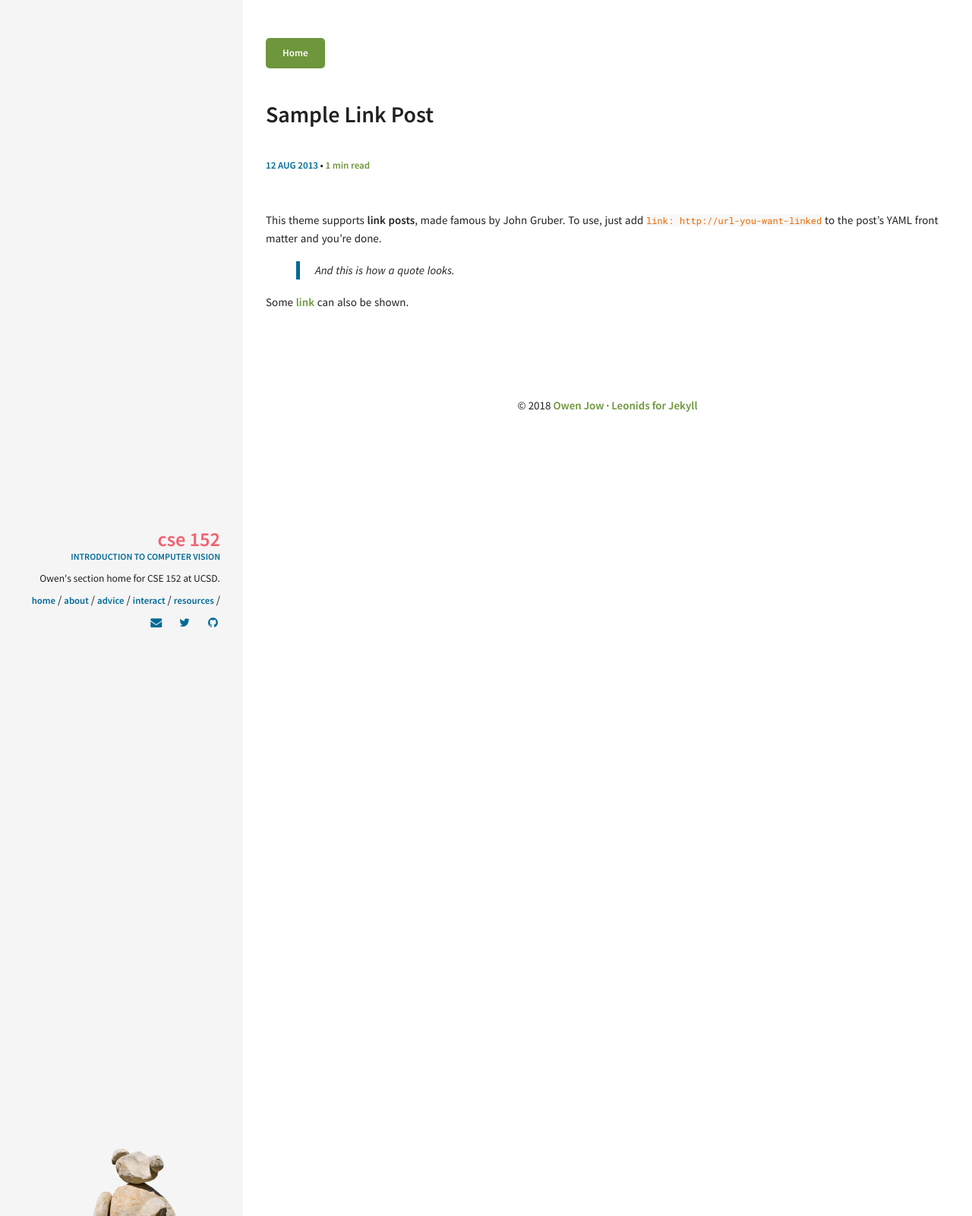
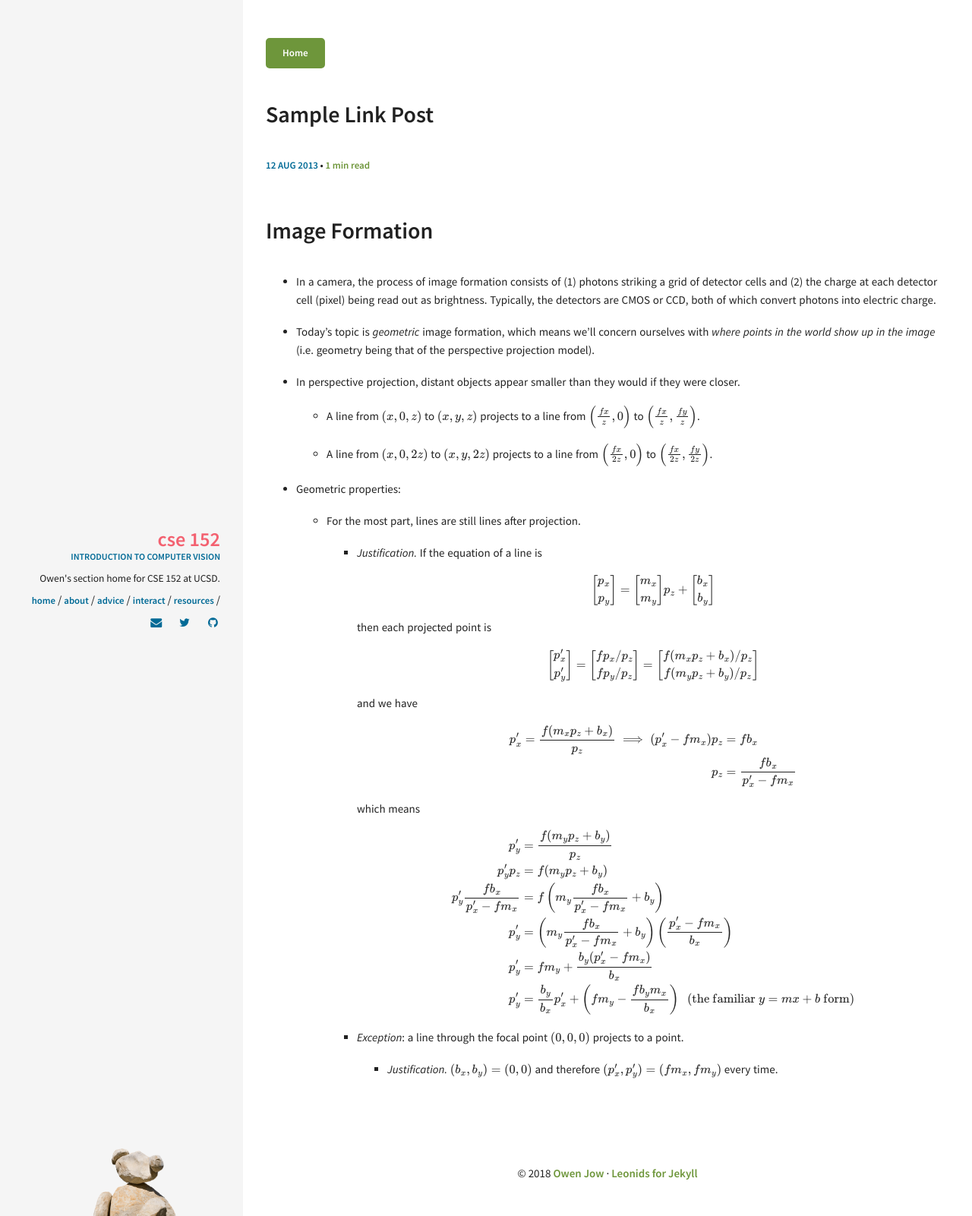
Before and after one commit to ohjay/cse152, a Jekyll site: the page built from _posts/2013-08-12-sample-link-post.md, in a window 1280 px wide. Shown: the whole page at 76% size. Built offline with Jekyll 4.4.1, drawn with Linux system fonts in a browser that asks for light colours; some web fonts are replaced; formulas are drawn with MathJax 3; comment, search, counter and statistics services are not loaded.

Commit message:
latex -> HTML example

```diff
--- a/_posts/2013-08-12-sample-link-post.md
+++ b/_posts/2013-08-12-sample-link-post.md
@@ -8,8 +8,40 @@ share: true
 quarter: fa18
 ---
 
-This theme supports **link posts**, made famous by John Gruber. To use, just add `link: http://url-you-want-linked` to the post's YAML front matter and you're done.
+<script src='https://cdnjs.cloudflare.com/ajax/libs/mathjax/2.7.5/MathJax.js?config=TeX-MML-AM_CHTML' async></script>
 
-> And this is how a quote looks.
-
-Some [link](http://renyuanz.github.io) can also be shown.
+<h1 id="image-formation">Image Formation</h1>
+<ul>
+<li><p>In a camera, the process of image formation consists of (1) photons striking a grid of detector cells and (2) the charge at each detector cell (pixel) being read out as brightness. Typically, the detectors are CMOS or CCD, both of which convert photons into electric charge.</p></li>
+<li><p>Today’s topic is <em>geometric</em> image formation, which means we’ll concern ourselves with <em>where points in the world show up in the image</em> (i.e. geometry being that of the perspective projection model).</p></li>
+<li><p>In perspective projection, distant objects appear smaller than they would if they were closer.</p>
+<ul>
+<li><p>A line from <span class="math inline">\((x, 0, z)\)</span> to <span class="math inline">\((x, y, z)\)</span> projects to a line from <span class="math inline">\(\left(\frac{fx}{z}, 0\right)\)</span> to <span class="math inline">\(\left(\frac{fx}{z}, \frac{fy}{z}\right)\)</span>.</p></li>
+<li><p>A line from <span class="math inline">\((x, 0, 2z)\)</span> to <span class="math inline">\((x, y, 2z)\)</span> projects to a line from <span class="math inline">\(\left(\frac{fx}{2z}, 0\right)\)</span> to <span class="math inline">\(\left(\frac{fx}{2z}, \frac{fy}{2z}\right)\)</span>.</p></li>
+</ul></li>
+<li><p>Geometric properties:</p>
+<ul>
+<li><p>For the most part, lines are still lines after projection.</p>
+<ul>
+<li><p><em>Justification.</em> If the equation of a line is <span class="math display">\[\begin{bmatrix}p_x \\ p_y\end{bmatrix} =
+      \begin{bmatrix}m_x \\ m_y\end{bmatrix}p_z +
+      \begin{bmatrix}b_x \\ b_y\end{bmatrix}\]</span> then each projected point is <span class="math display">\[\begin{bmatrix}p&#39;_x \\ p&#39;_y\end{bmatrix} =
+      \begin{bmatrix}fp_x / p_z \\ fp_y / p_z\end{bmatrix} =
+      \begin{bmatrix}f(m_xp_z + b_x) / p_z \\ f(m_yp_z + b_y) / p_z\end{bmatrix}\]</span> and we have <span class="math display">\[\begin{aligned}
+      p&#39;_x = \frac{f(m_xp_z + b_x)}{p_z} \implies (p&#39;_x - fm_x)p_z &amp;= fb_x \\
+      p_z &amp;= \frac{fb_x}{p&#39;_x - fm_x}
+      \end{aligned}\]</span> which means <span class="math display">\[\begin{aligned}
+      p&#39;_y &amp;= \frac{f(m_yp_z + b_y)}{p_z} \\
+      p&#39;_yp_z &amp;= f(m_yp_z + b_y) \\
+      p&#39;_y\frac{fb_x}{p&#39;_x - fm_x} &amp;= f\left(m_y\frac{fb_x}{p&#39;_x - fm_x} + b_y\right) \\
+      p&#39;_y &amp;= \left(m_y\frac{fb_x}{p&#39;_x - fm_x} + b_y\right)\left(\frac{p&#39;_x - fm_x}{b_x}\right) \\
+      p&#39;_y &amp;= fm_y + \frac{b_y(p&#39;_x - fm_x)}{b_x} \\
+      p&#39;_y &amp;= \frac{b_y}{b_x}p&#39;_x + \left(fm_y - \frac{fb_ym_x}{b_x}\right)\:\:\: \text{(the familiar $y = mx + b$ form)}
+      \end{aligned}\]</span></p></li>
+<li><p><em>Exception</em>: a line through the focal point <span class="math inline">\((0, 0, 0)\)</span> projects to a point.</p>
+<ul>
+<li><p><em>Justification.</em> <span class="math inline">\((b_x, b_y) = (0, 0)\)</span> and therefore <span class="math inline">\((p&#39;_x, p&#39;_y) = (fm_x, fm_y)\)</span> every time.</p></li>
+</ul></li>
+</ul></li>
+</ul></li>
+</ul>
```
